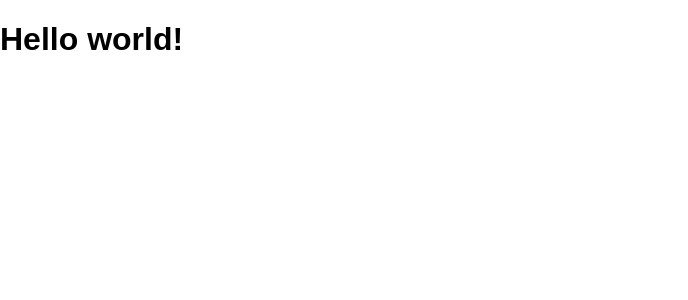
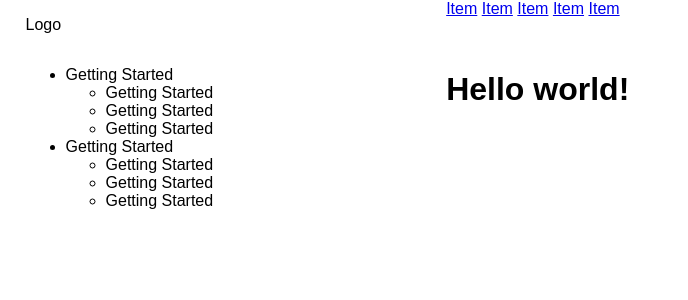
Before and after one commit to rusic/documentation, a Jekyll site: the page built from index.md, in a window 1280 px wide. Shown: the top 300 px of the page, without its empty margins (0-688 px from the left). Built offline with Jekyll 4.4.1, drawn with Linux system fonts in a browser that asks for light colours.

Commit message:
Adding basic html into includes and layouts, front-end structure

```diff
--- a/_includes/aside.html
+++ b/_includes/aside.html
@@ -1,3 +1,18 @@
 <aside>
-
+	<nav class="nav-secondary">
+		<ul>
+			<li>Getting Started</li>
+			<ul>
+				<li>Getting Started</li>
+				<li>Getting Started</li>
+				<li>Getting Started</li>
+			</ul>
+			<li>Getting Started</li>
+			<ul>
+				<li>Getting Started</li>
+				<li>Getting Started</li>
+				<li>Getting Started</li>
+			</ul>
+		</ul>
+	</nav>
 </aside>
--- a/_includes/header.html
+++ b/_includes/header.html
@@ -1,3 +1,16 @@
 <header>
-
+	<div class="container">
+		<div class="logo span-4">
+			<p>Logo</p>
+		</div>
+		<div class="navigation span-8">
+			<nav class="nav-primary">
+				<a href="#">Item</a>
+				<a href="#">Item</a>
+				<a href="#">Item</a>
+				<a href="#">Item</a>
+				<a href="#">Item</a>
+			</nav>
+		</div>
+	</div>
 </header>
--- a/_layouts/default.html
+++ b/_layouts/default.html
@@ -4,7 +4,21 @@
 
 	{% include header.html %}
 
-	{{ content }}
+	<div class="container">
+
+		<div class="span-4">
+
+			{% include aside.html %}
+
+		</div>
+
+		<div class="span-8">
+
+			{{ content }}
+
+		</div>
+
+	</div>
 
 	{% include footer.html %}
 
--- a/_layouts/page.html
+++ b/_layouts/page.html
@@ -1,8 +1,6 @@
 ---
 layout: default
 ---
-
-{% include aside.html %}
 
 <main>
 
```
